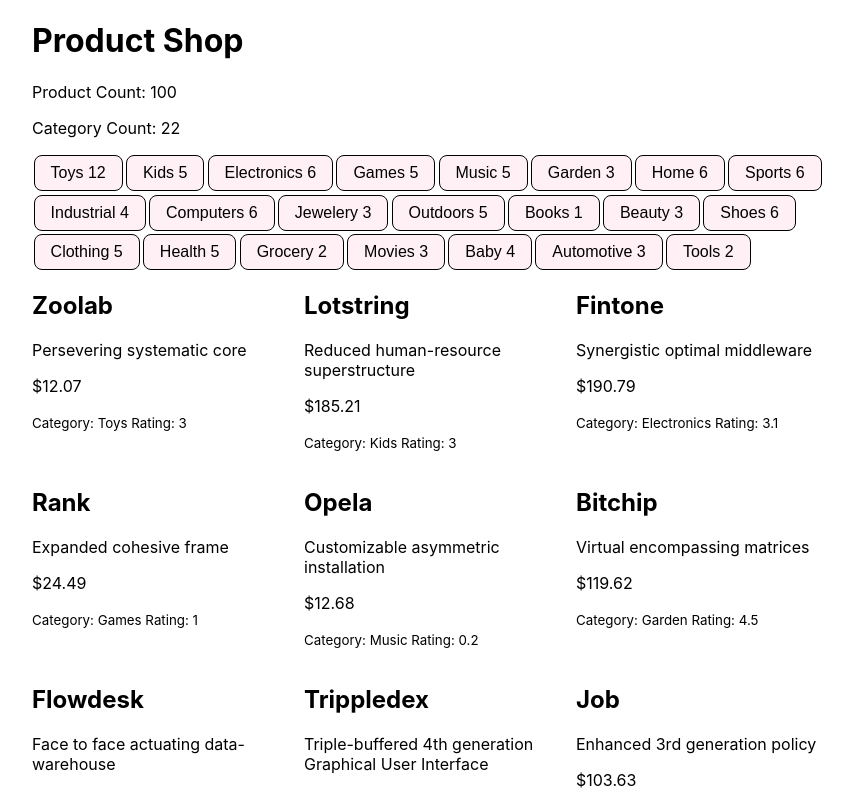
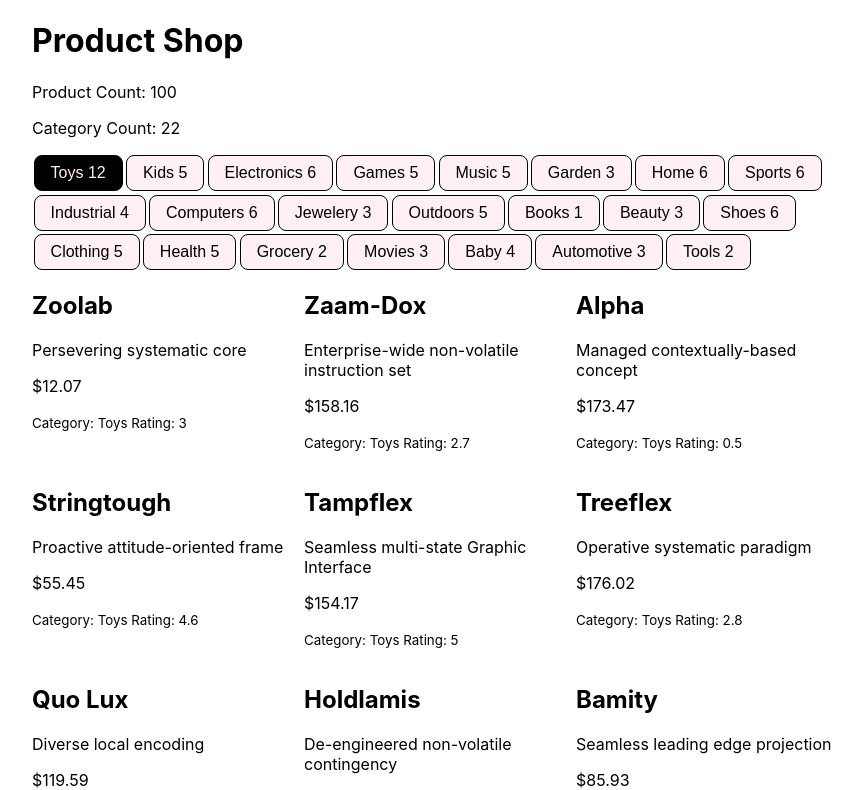
Before and after one commit to taymitsu/productlist, a React (Create React App) app: page / in a window 1280 px wide. Shown: the top 790 px of the page, without its empty margins (208-1070 px from the left). Built offline with nearby package versions, Linux system fonts and the light colour scheme.

Commit message:
button filtering and functionality added

```diff
--- a/src/App.js
+++ b/src/App.js
@@ -1,4 +1,5 @@
 import React from 'react';
+import { useState } from 'react';
 import './App.css';
 
 import data, {reduceCategories} from './data'; //imports data.js file, no extension
@@ -14,16 +15,25 @@ import Header from './Header';
 //console.log(nameAndCount) //EX: {Name: Movie, count: 6}
 
 function App() {
+
+  const [category, setCategory] = useState('Toys')
+
   return (
     <div className="App">
         <Header
-        title="Product Shop"
-        productCount={data.length}
-        categoryCount={reduceCategories.length}
+          title="Product Shop"
+          productCount={data.length}
+          categoryCount={reduceCategories.length}
         />
 
-        <CategoryButtons />
-        <ProductList />
+        <CategoryButtons
+          category={category}
+          onClick={newCategory => setCategory(newCategory)}
+        />
+
+        <ProductList
+          category={category}
+        />
 
     </div>
   );
--- a/src/CategoryButtons.css
+++ b/src/CategoryButtons.css
@@ -13,3 +13,8 @@
   background-color: lavenderblush;
   color: black;
 }
+
+button.selected {
+  background-color: black;
+  color: lavenderblush;
+}
--- a/src/CategoryButtons.js
+++ b/src/CategoryButtons.js
@@ -1,12 +1,18 @@
-import {nameAndCount} from './data';
+import { nameAndCount } from './data';
 import './CategoryButtons.css'
 
-function CategoryButtons() {
+function CategoryButtons(props) {
+  const { category, onClick } = props
+
   return(
     <div className="CategoryButtons">
       {nameAndCount.map(obj => {
+        const className = obj.name === category ? 'selected' : ' '
         return (
-          <button>
+          <button
+            className={className}
+            onClick={() => onClick(obj.name)}
+          >
             {obj.name}
             <span> {obj.count} </span>
           </button>
--- a/src/ProductList.js
+++ b/src/ProductList.js
@@ -2,10 +2,14 @@ import React from 'react';
 import data from './data';
 import './ProductList.css';
 
-function ProductList() {
+function ProductList(props) {
+
+  const { category } = props
+
   return (
     <div className="ProductList">
-      {data.map(obj => {
+      {data.filter(obj => obj.category === category).map(obj => {
+
         return (
           <div>
             <h2>{obj.name}</h2>
```
